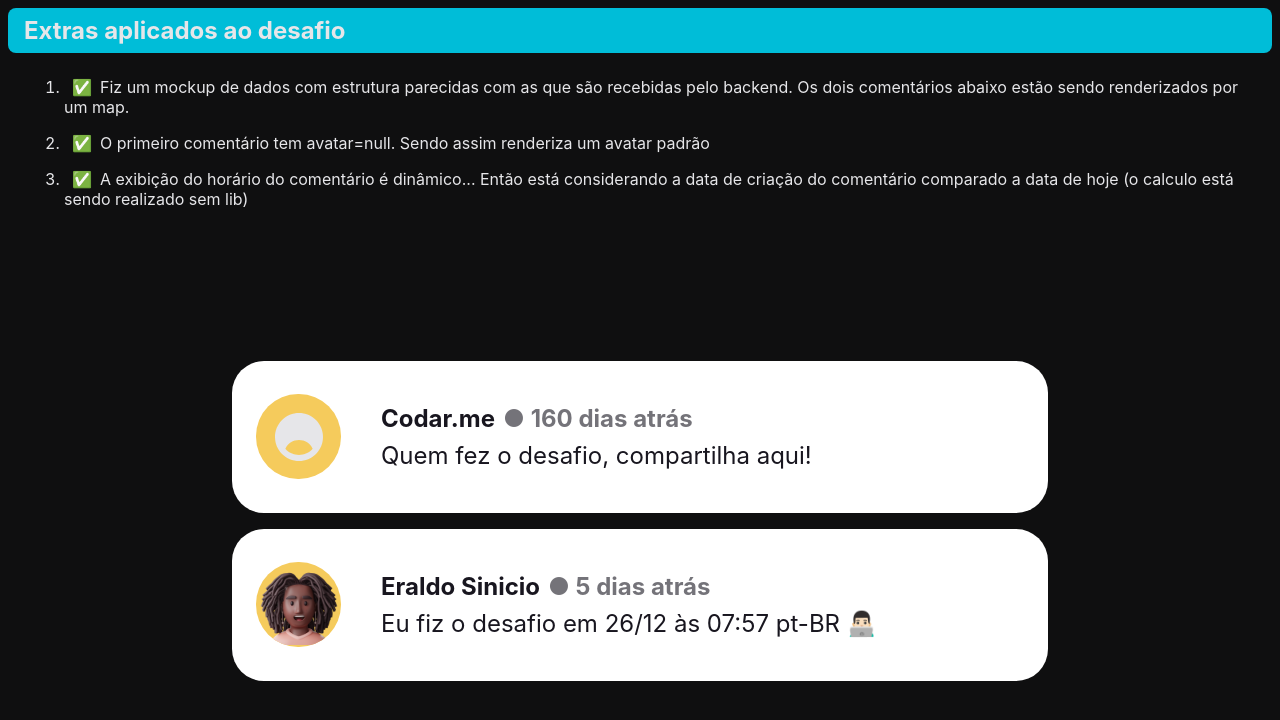
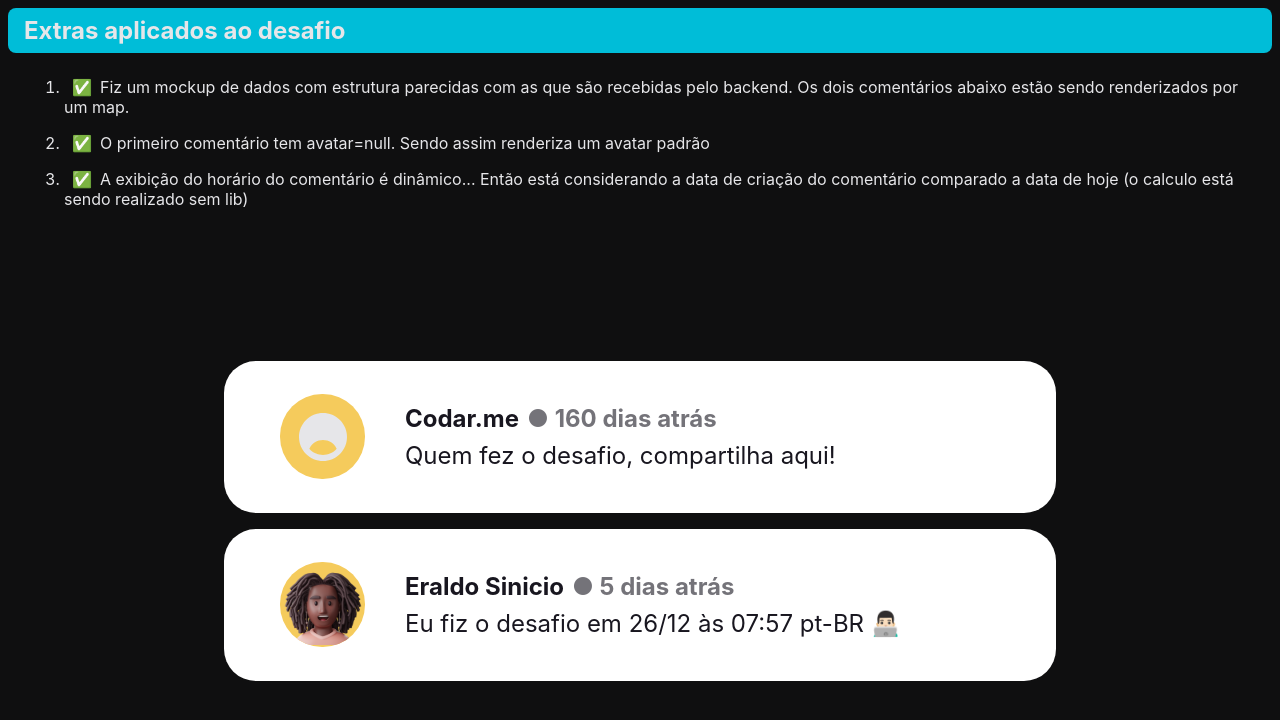
Before and after one commit to eraldosiniciof/input-challenges, a React (Create React App) app: page /comment in a window 1280 px wide. Shown: the top 720 px of the page. Built offline with nearby package versions, Linux system fonts and the light colour scheme.

Commit message:
fix: box comment layout

```diff
--- a/src/pages/LevelOne/Comment/index.js
+++ b/src/pages/LevelOne/Comment/index.js
@@ -44,16 +44,17 @@ const Card = styled('div')`
 
   justify-content: flex-start;
 
-  padding: 12px 24px;
+  padding: 12px 56px;
 
-  width: 60vw;
-  height: 16vh;
+  width: 720px;
+  height: 128px;
   border-radius: 32px;
 
   background-color: #ffffff;
 
   @media screen and (max-width: 400px) {
-    width: 80vw;
+    padding: 10px 20px;
+    width: 330px;
     height: 10vh;
   }
 `;
```
